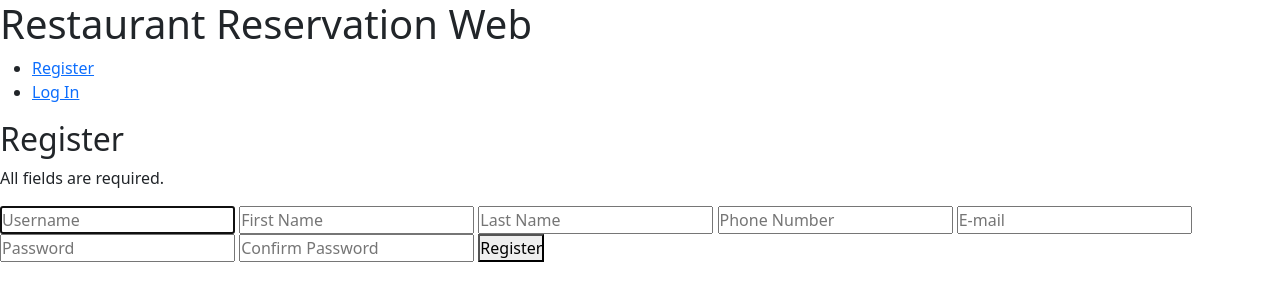
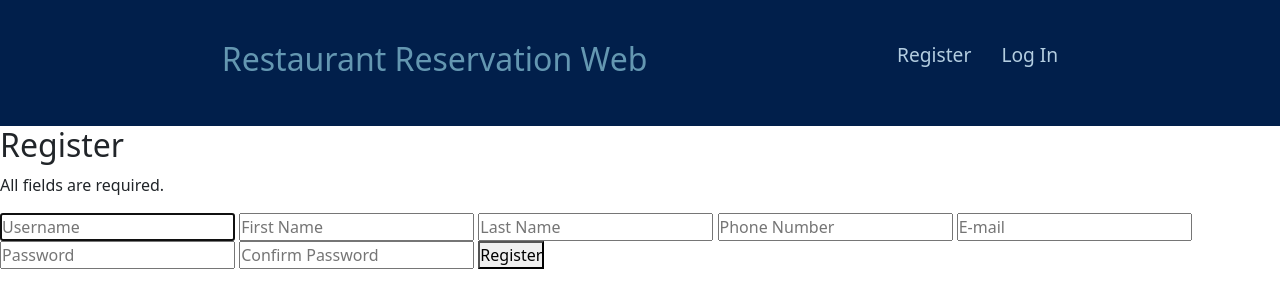
Before and after one commit to DaniLoBerr/restaurant-reservation-web, a Flask app: page /auth/register in a window 1280 px wide. Shown: the top 308 px of the page. Run offline with Flask 3, Linux system fonts and the light colour scheme.

Commit message:
feat(navbar): refactor markup and add base styles
Replace the <header> tag with a semantic <nav> tag to improve
accessibility and structure.
Apply a first version of custom CSS styles to the navbar.

```diff
--- a/restaurant/static/css/style.css
+++ b/restaurant/static/css/style.css
@@ -8,3 +8,47 @@
     margin: 0;
     padding: 0;
 }
+
+
+/* Navigation bar */
+
+.navbar {
+    padding: 5vh 10vw;
+    display: flex;
+    justify-content: space-around;
+    align-items: center;
+    flex-wrap: wrap;
+    gap: 30px;
+    background-color: #011f4b;
+}
+
+.navbar .logo {
+    font-size: 32px;
+    color: #6497b1;
+}
+
+.navbar .links {
+    display: flex;
+    justify-content: space-around;
+    flex-wrap: wrap;
+    gap: 30px;
+}
+
+.navbar .links li {
+    list-style-type: none;
+    flex-shrink: 0;
+}
+
+.navbar .links li a {
+    text-decoration: none;
+    font-size: larger;
+    color: #b3cde0;
+}
+
+.navbar .links li a:hover {
+    color: #fff;
+}
+
+.navbar .links li a:active {
+    color: #005b96;
+}
--- a/restaurant/templates/base.html
+++ b/restaurant/templates/base.html
@@ -18,11 +18,9 @@
     </head>
 
     <body>
-
-        <header>
-            <h1>Restaurant Reservation Web</h1>
-            <nav>
-                <ul>
+        <nav class="navbar">
+            <h1 class="logo">Restaurant Reservation Web</h1>
+            <ul class="links">
                 {% if g.user %}
                     <li><span>Hi, {{ g.user["username"] }}</span></li>
                     <li><a href="{{ url_for('auth.logout') }}">Log Out</a></li>
@@ -32,7 +30,6 @@
                 {% endif %}
             </ul>
         </nav>
-        </header>
 
         {% for message in get_flashed_messages() %}
             <section class="flash">{{ message }}</section>
```
Lines whose indentation alone changed are shown as unchanged.
